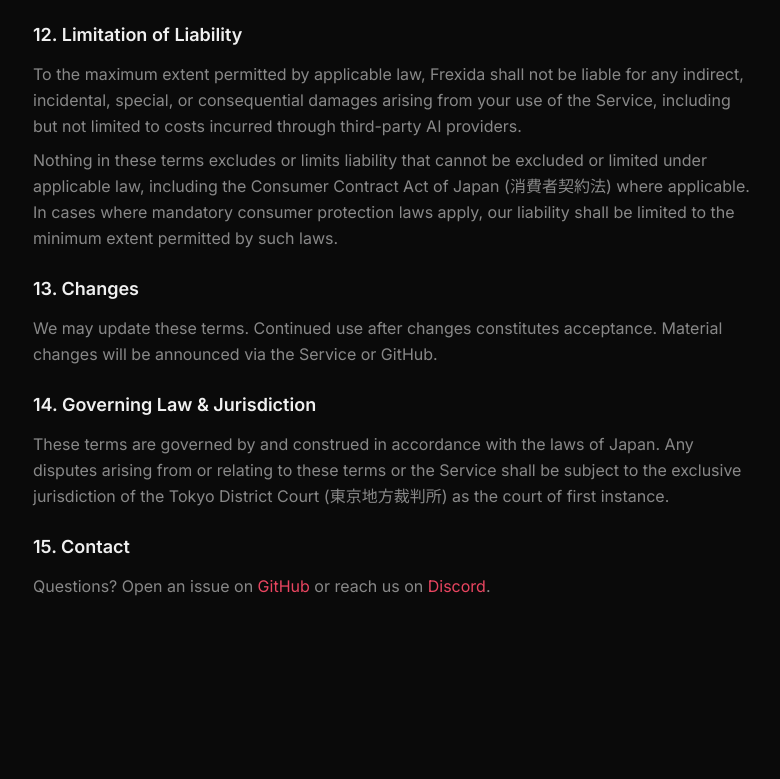
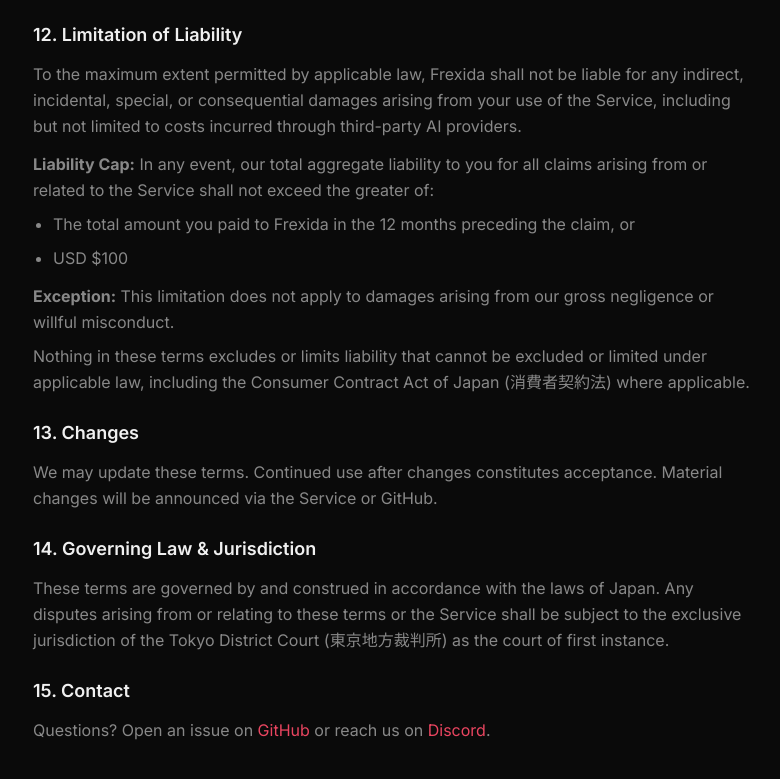
Before and after one commit to Frexida/agentflow, a React app in the folder v2/: page /terms in a window 1280 px wide. Shown: the part 2939-3718 px from the top of the page, without its empty margins (347-1127 px from the left). Before the commit the page ends 3618 px from the top, so only its background shows below. Built offline with nearby package versions, Linux system fonts and the light colour scheme.

Commit message:
feat(terms): add liability cap (12mo payments or $100, whichever greater)
Per kumu's decision. Excludes gross negligence/willful misconduct.

```diff
--- a/v2/src/app/terms/page.tsx
+++ b/v2/src/app/terms/page.tsx
@@ -181,11 +181,21 @@
               incidental, special, or consequential damages arising from your use of the Service,
               including but not limited to costs incurred through third-party AI providers.
             </p>
+            <p className="mt-3">
+              <strong>Liability Cap:</strong> In any event, our total aggregate liability to you for all claims
+              arising from or related to the Service shall not exceed the greater of:
+            </p>
+            <ul className="list-disc pl-5 space-y-2 mt-2">
+              <li>The total amount you paid to Frexida in the 12 months preceding the claim, or</li>
+              <li>USD $100</li>
+            </ul>
+            <p className="mt-3">
+              <strong>Exception:</strong> This limitation does not apply to damages arising from our gross negligence
+              or willful misconduct.
+            </p>
             <p className="mt-2">
               Nothing in these terms excludes or limits liability that cannot be excluded or limited under
               applicable law, including the Consumer Contract Act of Japan (消費者契約法) where applicable.
-              In cases where mandatory consumer protection laws apply, our liability shall be limited to
-              the minimum extent permitted by such laws.
             </p>
           </section>
 
```
